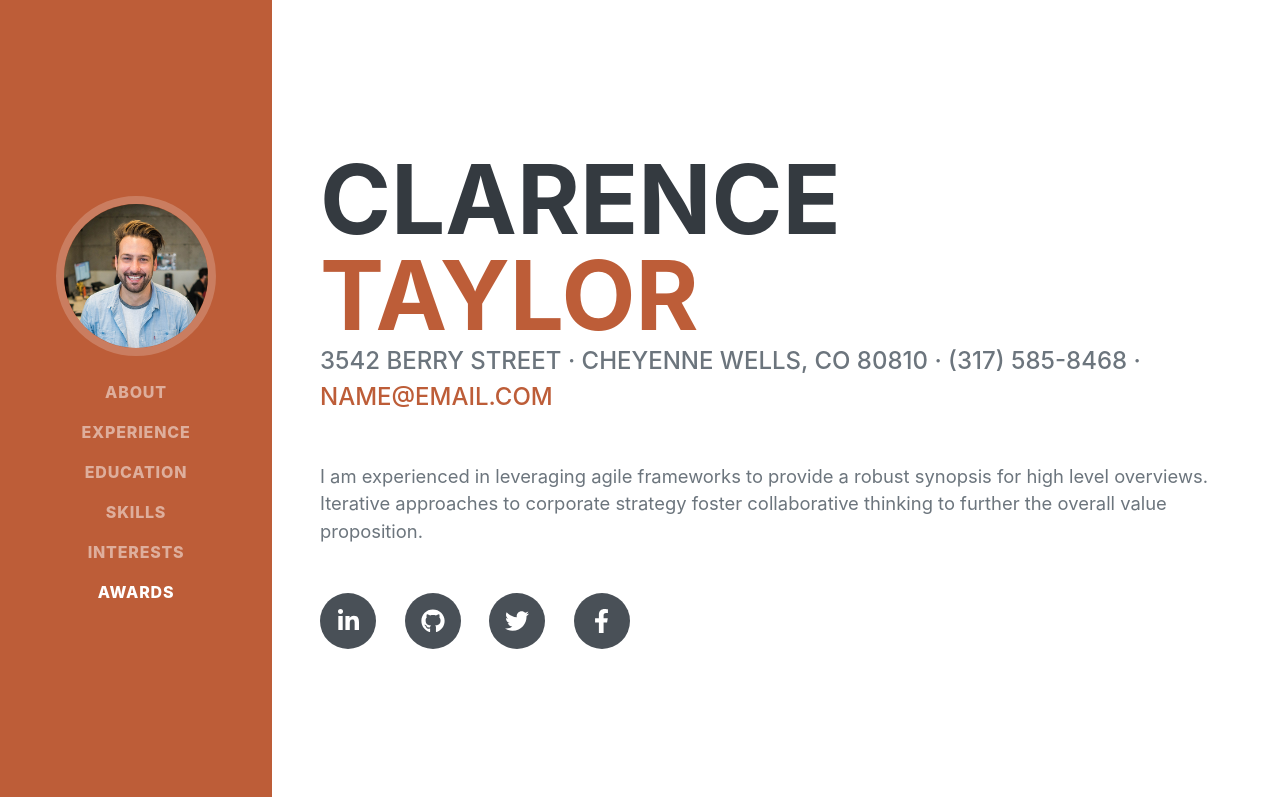
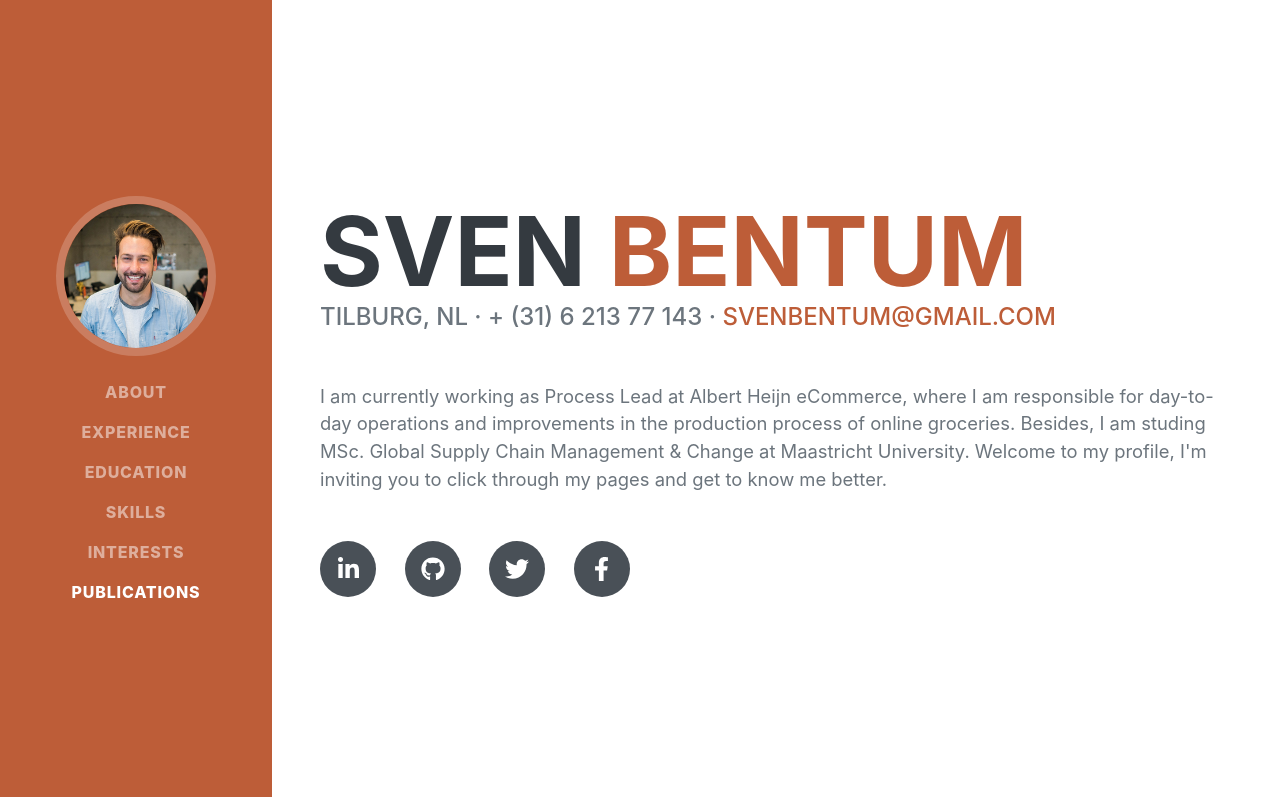
Before and after one commit to svenbentum/sven, a plain HTML site: page index.html in a window 1280 px wide. Shown: the top 797 px of the page. Drawn offline with nearby package versions, Linux system fonts and the light colour scheme; a web font is replaced by a local one.

Commit message:
Update index.html

```diff
--- a/index.html
+++ b/index.html
@@ -5,7 +5,7 @@
         <meta name="viewport" content="width=device-width, initial-scale=1, shrink-to-fit=no" />
         <meta name="description" content="" />
         <meta name="author" content="" />
-        <title>Resume - Start Bootstrap Theme</title>
+        <title>Resume - Sven Bentum</title>
         <link rel="icon" type="image/x-icon" href="assets/img/favicon.ico" />
         <!-- Font Awesome icons (free version)-->
         <script src="https://use.fontawesome.com/releases/v5.15.1/js/all.js" crossorigin="anonymous"></script>
@@ -19,7 +19,7 @@
         <!-- Navigation-->
         <nav class="navbar navbar-expand-lg navbar-dark bg-primary fixed-top" id="sideNav">
             <a class="navbar-brand js-scroll-trigger" href="#page-top">
-                <span class="d-block d-lg-none">Clarence Taylor</span>
+                <span class="d-block d-lg-none">Sven Bentum</span>
                 <span class="d-none d-lg-block"><img class="img-fluid img-profile rounded-circle mx-auto mb-2" src="assets/img/profile.jpg" alt="" /></span>
             </a>
             <button class="navbar-toggler" type="button" data-toggle="collapse" data-target="#navbarSupportedContent" aria-controls="navbarSupportedContent" aria-expanded="false" aria-label="Toggle navigation"><span class="navbar-toggler-icon"></span></button>
@@ -30,7 +30,7 @@
                     <li class="nav-item"><a class="nav-link js-scroll-trigger" href="#education">Education</a></li>
                     <li class="nav-item"><a class="nav-link js-scroll-trigger" href="#skills">Skills</a></li>
                     <li class="nav-item"><a class="nav-link js-scroll-trigger" href="#interests">Interests</a></li>
-                    <li class="nav-item"><a class="nav-link js-scroll-trigger" href="#awards">Awards</a></li>
+                    <li class="nav-item"><a class="nav-link js-scroll-trigger" href="#awards">Publications</a></li>
                 </ul>
             </div>
         </nav>
@@ -40,14 +40,14 @@
             <section class="resume-section" id="about">
                 <div class="resume-section-content">
                     <h1 class="mb-0">
-                        Clarence
-                        <span class="text-primary">Taylor</span>
+                        Sven
+                        <span class="text-primary">Bentum</span>
                     </h1>
                     <div class="subheading mb-5">
-                        3542 Berry Street · Cheyenne Wells, CO 80810 · (317) 585-8468 ·
-                        <a href="mailto:name@email.com">name@email.com</a>
+                        TILBURG, NL · + (31) 6 213 77 143 ·
+                        <a href="mailto:svenbentum@gmail.com">svenbentum@gmail.com</a>
                     </div>
-                    <p class="lead mb-5">I am experienced in leveraging agile frameworks to provide a robust synopsis for high level overviews. Iterative approaches to corporate strategy foster collaborative thinking to further the overall value proposition.</p>
+                    <p class="lead mb-5">I am currently working as Process Lead at Albert Heijn eCommerce, where I am responsible for day-to-day operations and improvements in the production process of online groceries. Besides, I am studing MSc. Global Supply Chain Management & Change at Maastricht University. Welcome to my profile, I'm inviting you to click through my pages and get to know me better.</p>
                     <div class="social-icons">
                         <a class="social-icon" href="#"><i class="fab fa-linkedin-in"></i></a>
                         <a class="social-icon" href="#"><i class="fab fa-github"></i></a>
```
